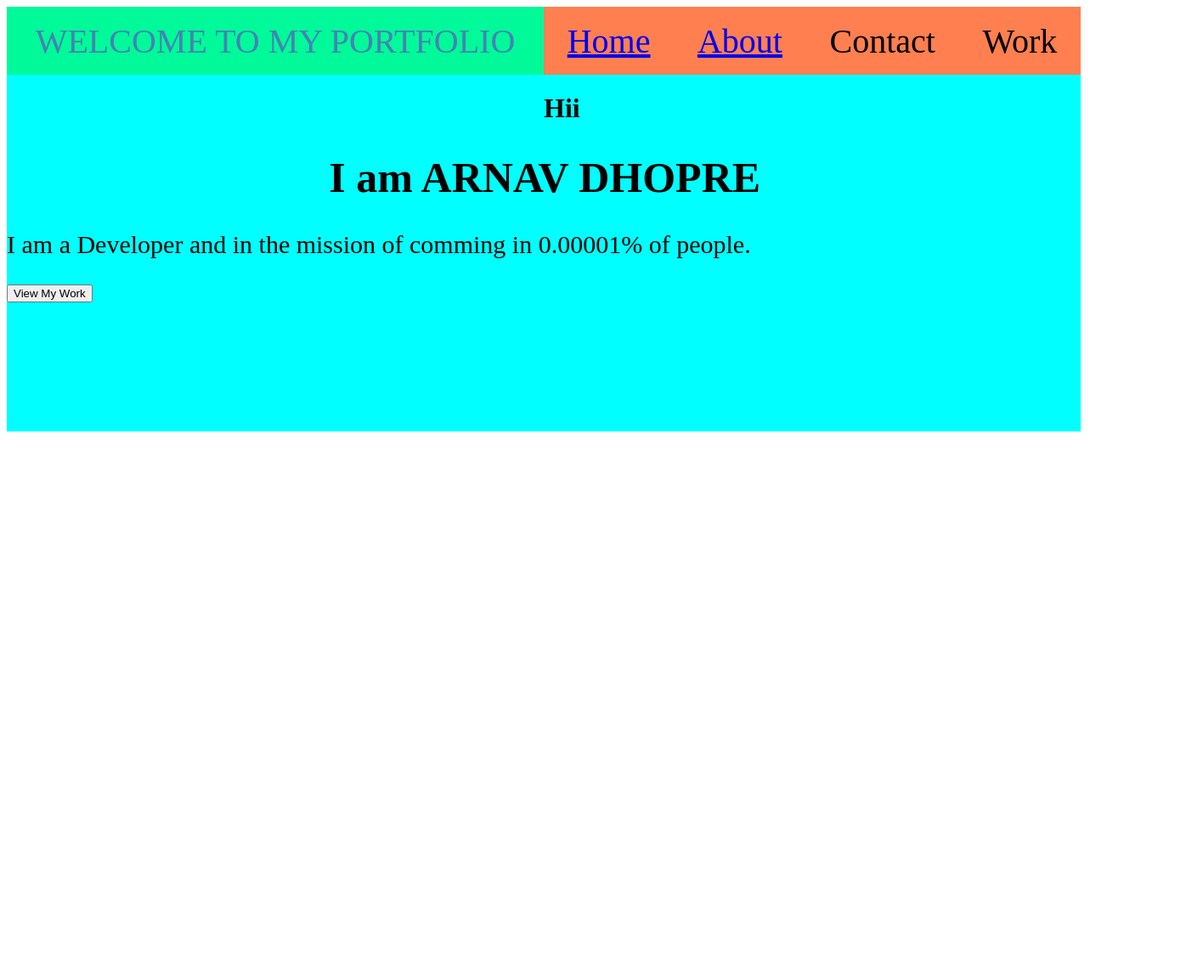
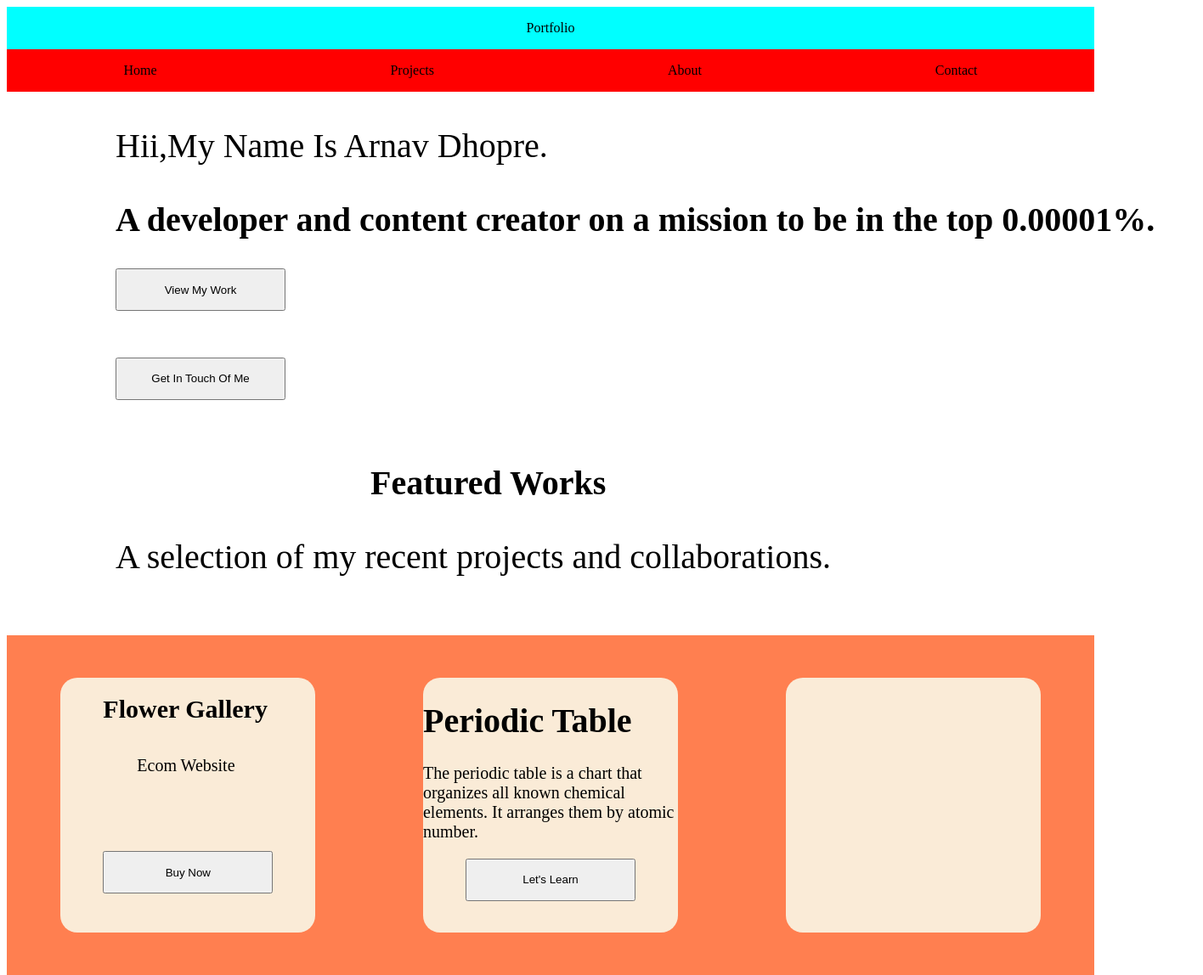
Before and after one commit to ArnavFull-StackDeveloper/ArnavHTML, a plain HTML site: page portfolio.html in a window 1280 px wide. Shown: the whole page at 85% size, 1416 px wide, since content can reach past the window. Before the commit the page ends 800 px from the top, so only its background shows below. Drawn offline with Linux system fonts and the light colour scheme.

Commit message:
Add files via upload

```diff
--- a/portfolio.html
+++ b/portfolio.html
@@ -5,81 +5,123 @@
     <meta name="viewport" content="width=device-width, initial-scale=1.0">
     <title>Document</title>
     <style>
-        .main-container{
-            background-color:aqua;
+        body{
+            width:100vw;
+            height:100vh;
+        }
+        .box{
             width:100%;
-            height:500px;
-        }
-        .portfolio{
-            background-color: gold;
-            width:100%;
-            height:80px;
+            height:50px;
+            background-color: aqua;
             display:flex;
-        }
-        .main{
-            width:50%;
-            height:80px;
-            background-color:mediumspringgreen;
-            display:flex;
-            font-size:40px;
-            align-items:center;
-            justify-content: center;
-            color:steelblue;
-        }
-        .main-1{
-            width:50%;
-            height:80px;
-            background-color:coral;
-            display:flex;
-            font-size: 40px;
             justify-content: space-around;
             align-items: center;
         }
-        .table{
-            margin-left:50%;
+        .box-1{
+            width:100%;
+            height:50px;
+            background-color: red;
+            display:flex;
+            justify-content: space-around;
+            align-items: center;
         }
-        .table-1{
-            margin-left:30%;
-            font-size:50px;
+
+        .box-6{
+            width:100%;
+            height:600px;
+            font-size: 40px;
+            margin-left:10%;
         }
-        p{
+        .main-container{
+            width: 100%;
+            height: 100%;
+        }
+        h1{
+            font-size:40px;
+        }
+        button{
+            width:200px;
+            height:50px;
+        }
+        .box-7{
+            margin-left:300px;
+        }
+        .box-8{
+            width:100%;
+            height:400px;
+            background-color: coral;
+            display:flex;
+            justify-content: space-around;
+            align-items: center;
+        }
+        .box-9{
+            width:300px;
+            height:300px;
+            background-color: antiquewhite;
+            border-radius: 20px;
+        }
+        .box-10{
+            width:300px;
+            height:300px;
+            background-color: antiquewhite;
+            border-radius: 20px;
+        }
+        .box-11{
+            width:300px;
+            height:300px;
+            background-color: antiquewhite;
+            border-radius: 20px;
+        }
+        .box-12{
             font-size:30px;
+            margin-left:50px;
         }
-        .home{
-            background-color: red;
-            width:100%;
-            height:300px;
+        .box-13{
+            font-size:20px;
+            margin-left:90px;
         }
-        .about{
-            background-color: red;
+        .box-14{
+            margin-left:50px;
+        }
+        .box-15{
+            font-size:20px;
+        }
+        .box-16{
+            margin-left:50px;
         }
     </style>
-</head>
     <body>
-    <!--Home page starting-->
         <div class="main-container">
-        <div class="portfolio">
-            <div class="main">WELCOME TO MY PORTFOLIO</div>
-            <div class="main-1">
-                <div class="Home">
-                    <a href="#">Home </a></div>
-                <div class="About Me">
-                    <a href="#About">About </a></div>
-                <div class="Contact">Contact</div>
-                <div class="Work">Work</div>
+        <div class="box">Portfolio</div>
+        <div class="box-1">
+            <div class="box-2">Home</div>
+            <div class="box-3">Projects</div>
+            <div class="box-4">About</div>
+            <div class="box-5">Contact</div>
         </div>
+        <div class="box-6">
+            <p>Hii,My Name Is Arnav Dhopre.</p>
+            <h1>A developer and content creator on a mission to be in the top 0.00001%.
 
+            </h1>
+            <button>View My Work</button> <br> <br>
+            <button>Get In Touch Of Me</button> <br> <br>
+            <h1 class="box-7">Featured Works</h1>
+            <p>A selection of my recent projects and collaborations.</p>
         </div>
-        <h1 class="table">Hii</h1>
-        <h1 class="table-1"> I am ARNAV DHOPRE</h1>
-        <p>I am a Developer and in the mission of comming in 0.00001% of people.</p>
-        <button>View My Work</button>
+        <div class="box-8">
+            <div class="box-9">
+                <h1 class="box-12">Flower Gallery</h1> <br>
+                <pc class="box-13">Ecom Website</p> <br> <br> <br>
+                <button class="box-14">Buy Now</button>
             </div>
-    <!--Home page ending-->
-    <!--About section starting-->
-    <div class="about">
-    <div class="abot" id="About"></div>
+            <div class="box-10">
+                <h1>Periodic Table</h1>
+                <p class="box-15">The periodic table is a chart that organizes all known chemical elements. It arranges them by atomic number. </p>
+                <button class="box-16">Let's Learn</button>
             </div>
-    <!--About section starting-->
+            <div class="box-11"></div>
+        </div>
+        </div>
     </body>
 </html>
```
Lines whose indentation alone changed are shown as unchanged.
